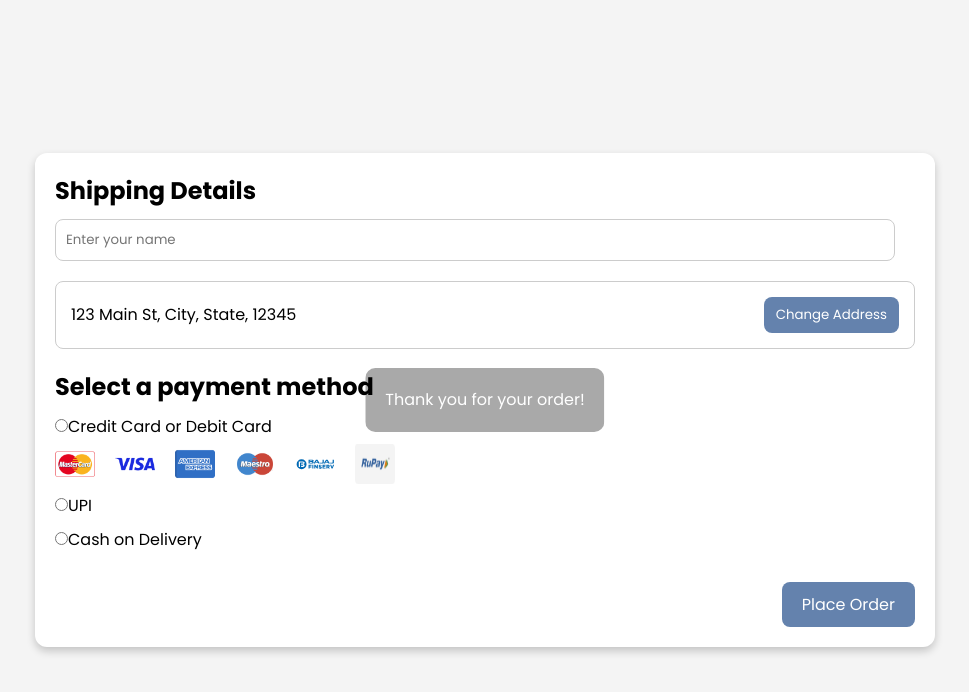
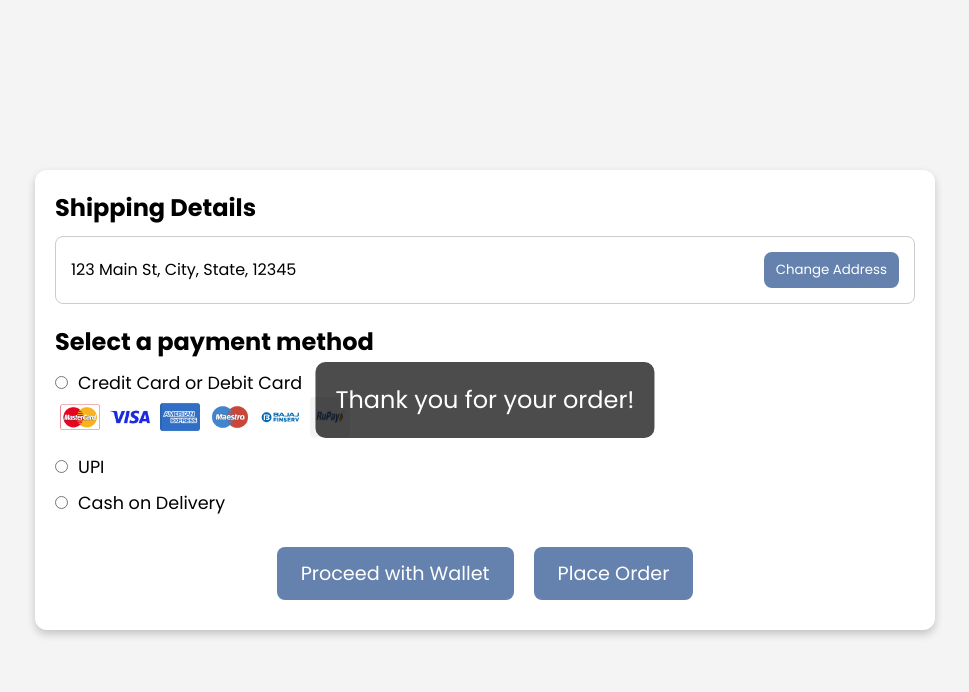
Before and after one commit to Vimal245/Project, a React (Create React App) app: page /payment in a window 1280 px wide. Both pictures are taken after a click on the button "Place Order". Shown: the top 692 px of the page, without its empty margins (155-1124 px from the left). Built offline with nearby package versions, Linux system fonts and the light colour scheme.

Commit message:
thank msg

```diff
--- a/src/component/Payment/Payment.css
+++ b/src/component/Payment/Payment.css
@@ -1,11 +1,12 @@
 .payment-bg {
   position: relative;
   background-color: #f4f4f4;
-  height: 100vh; /* Full height of the viewport */
-  width: 100vw; /* Full width of the viewport */
+  height: 100vh;
+  width: 100vw;
   display: flex;
   align-items: center;
   justify-content: center;
+  transition: opacity 0.5s ease-in-out; /* Smooth transition */
 }
 
 .payment-container {
@@ -63,68 +64,46 @@
   border-radius: 8px;
   padding: 8px 12px;
   cursor: pointer;
+  transition: background-color 0.3s;
 }
 
 .address-box button:hover {
-  background-color: #9a52ff;
+  background-color: #4a637f;
 }
 
-.payment-options {
-  display: flex;
-  flex-direction: column;
+.payment-method-container label {
+  display: block;
+  margin-bottom: 10px;
+  font-size: 1.1em;
 }
 
-.payment-options label {
-  margin-bottom: 10px;
+.payment-method-container input[type="radio"] {
+  margin-right: 10px;
 }
 
-.card-icons {
-  margin-top: 5px;
-  font-size: 1.2em;
-  display: flex;
-  gap: 10px;
-}
-
-.custom-icon {
+.card-icons img {
+  margin: 0 5px;
   width: 40px;
-  height: 40px;
-}
-
-.payment-details {
-  margin-top: 20px;
-}
-
-.payment-details h3 {
-  margin-bottom: 10px;
-}
-
-.payment-details textarea {
-  width: 100%;
-  height: 80px;
-  padding: 10px;
-  border-radius: 8px;
-  border: 1px solid #ccc;
-  box-sizing: border-box;
-  resize: none;
 }
 
 .place-order-container {
-  display: flex;
-  justify-content: flex-end;
+  text-align: center;
 }
 
-.place-order-button {
+.place-order-button, .wallet-button {
   background-color: #6482ad;
   color: white;
   border: none;
   border-radius: 8px;
-  padding: 10px 20px;
+  padding: 12px 24px;
   cursor: pointer;
-  font-size: 1em;
+  font-size: 1.2em;
+  transition: background-color 0.3s;
+  margin: 10px;
 }
 
-.place-order-button:hover {
-  background-color: #9a52ff;
+.place-order-button:hover, .wallet-button:hover {
+  background-color: #4a637f;
 }
 
 .thank-you-message {
@@ -132,26 +111,15 @@
   top: 50%;
   left: 50%;
   transform: translate(-50%, -50%);
-  background-color: rgba(0, 0, 0, 0.8);
+  padding: 20px;
+  background-color: rgba(0, 0, 0, 0.7);
   color: white;
-  padding: 20px;
   border-radius: 10px;
-  text-align: center;
-  animation: fadeInOut 3s;
-  z-index: 1000; /* Ensure it is above other elements */
+  font-size: 1.5em;
+  opacity: 0; /* Initially hidden */
+  transition: opacity 0.5s ease-in-out;
 }
 
-@keyframes fadeInOut {
-  0% {
-    opacity: 0;
-  }
-  10% {
-    opacity: 1;
-  }
-  90% {
-    opacity: 1;
-  }
-  100% {
-    opacity: 0;
-  }
+.thank-you-message.show {
+  opacity: 1; /* Show when the class is added */
 }
--- a/src/component/Payment/Payment.jsx
+++ b/src/component/Payment/Payment.jsx
@@ -1,24 +1,29 @@
-import React, { useState } from 'react';
+import React, { useState, useContext } from 'react';
+import { useNavigate } from 'react-router-dom';
 import './Payment.css';
 import Modal from './Modal';
+import WalletModal from '../Wallet/WalletModal';
 import mastercard from '../../Assets/card.png';
 import visa from '../../Assets/visa.png';
 import americanExpress from '../../Assets/american-express.png';
 import maestro from '../../Assets/payment.png';
 import bajaj from '../../Assets/bajaj-finserv.svg';
 import rupay from '../../Assets/bank.png';
+import CartContext from '../Cart/CartContext'; // Import CartContext
 
 const Payment = () => {
-  const [customerName, setCustomerName] = useState('');
   const [address, setAddress] = useState('123 Main St, City, State, 12345');
   const [paymentMethod, setPaymentMethod] = useState('');
-  const [paymentDetails, setPaymentDetails] = useState('');
   const [isModalOpen, setIsModalOpen] = useState(false);
+  const [isWalletModalOpen, setIsWalletModalOpen] = useState(false); // State for wallet modal
   const [isOrderPlaced, setIsOrderPlaced] = useState(false);
+  const [showThankYouMessage, setShowThankYouMessage] = useState(false);
 
-  const handleNameChange = (e) => {
-    setCustomerName(e.target.value);
-  };
+  const navigate = useNavigate();
+  const { cart } = useContext(CartContext); // Access cart context
+
+  const walletBalance = 5000;
+  const totalAmount = cart.reduce((total, item) => total + item.price * item.quantity, 0); // Calculate total amount
 
   const handleAddressChange = () => {
     const newAddress = prompt('Enter new address:');
@@ -47,11 +52,27 @@ const Payment = () => {
     alert('Payment details submitted!');
   };
 
+  const handleWalletRedirect = () => {
+    setIsWalletModalOpen(true); // Open wallet modal
+  };
+
+  const handleWalletModalClose = () => {
+    setIsWalletModalOpen(false); // Close wallet modal
+  };
+
+  const handleWalletConfirm = () => {
+    setIsWalletModalOpen(false); // Close wallet modal and proceed with wallet payment
+    // Add your wallet payment logic here
+    alert('Payment confirmed from wallet!');
+  };
+
   const handlePlaceOrder = () => {
     // Add order placing logic here
     setIsOrderPlaced(true);
+    setShowThankYouMessage(true);
     setTimeout(() => {
-      setIsOrderPlaced(false);
+      setShowThankYouMessage(false);
+      navigate('/home'); // Redirect to the home page
     }, 3000); // Show the message for 3 seconds
   };
 
@@ -60,14 +81,6 @@ const Payment = () => {
       <div className="payment-container">
         <div className="address-container">
           <h1>Shipping Details</h1>
-          <label>
-            <input
-              type="text"
-              value={customerName}
-              onChange={handleNameChange}
-              placeholder="Enter your name"
-            />
-          </label>
           <div className="address-box">
             <p>{address}</p>
             <button onClick={handleAddressChange}>Change Address</button>
@@ -114,6 +127,7 @@ const Payment = () => {
           </div>
         </div>
         <div className="place-order-container">
+          <button className="wallet-button" onClick={handleWalletRedirect}>Proceed with Wallet</button>
           <button className="place-order-button" onClick={handlePlaceOrder}>Place Order</button>
         </div>
       </div>
@@ -150,17 +164,25 @@ const Payment = () => {
           </div>
         )}
         {paymentMethod === 'UPI' && (
-          <div className="upi-details">
+          <div>
             <label>
-              UPI ID
+              Enter UPI ID
               <input type="text" placeholder="Enter UPI ID" />
             </label>
           </div>
         )}
       </Modal>
 
+      <WalletModal
+        isOpen={isWalletModalOpen}
+        onClose={handleWalletModalClose}
+        walletBalance={walletBalance}
+        totalAmount={totalAmount}
+        onConfirm={handleWalletConfirm}
+      />
+
       {isOrderPlaced && (
-        <div className="thank-you-message">
+        <div className={`thank-you-message ${showThankYouMessage ? 'show' : ''}`}>
           <p>Thank you for your order!</p>
         </div>
       )}
--- /dev/null
+++ b/src/component/Wallet/WalletModal.css
@@ -0,0 +1,54 @@
+/* src/components/WalletModal.css */
+.wallet-modal-overlay {
+    position: fixed;
+    top: 0;
+    left: 0;
+    right: 0;
+    bottom: 0;
+    background-color: rgba(0, 0, 0, 0.5);
+    display: flex;
+    align-items: center;
+    justify-content: center;
+    z-index: 1000;
+  }
+
+  .wallet-modal-content {
+    background-color: #ffffff;
+    padding: 20px;
+    border-radius: 12px;
+    text-align: center;
+    width: 300px;
+    box-shadow: 0 4px 8px rgba(0, 0, 0, 0.2);
+  }
+
+  .confirm-button {
+    background-color: #4CAF50;
+    color: white;
+    border: none;
+    border-radius: 8px;
+    padding: 10px 20px;
+    cursor: pointer;
+    font-size: 16px;
+    margin-top: 10px;
+    margin-right: 10px;
+  }
+
+  .confirm-button:hover {
+    background-color: #45a049;
+  }
+
+  .close-button {
+    background-color: #ff4d4d;
+    color: white;
+    border: none;
+    border-radius: 8px;
+    padding: 10px 20px;
+    cursor: pointer;
+    font-size: 16px;
+    margin-top: 10px;
+    margin-left: 10px;
+  }
+
+  .close-button:hover {
+    background-color: #ff3333;
+  }
--- /dev/null
+++ b/src/component/Wallet/WalletModal.jsx
@@ -0,0 +1,21 @@
+// src/components/WalletModal.jsx
+import React from 'react';
+import './WalletModal.css';
+
+const WalletModal = ({ isOpen, onClose, walletBalance, totalAmount, onConfirm }) => {
+  if (!isOpen) return null;
+
+  return (
+    <div className="wallet-modal-overlay">
+      <div className="wallet-modal-content">
+        <h2>Wallet Balance</h2>
+        <p>Available Balance: ₹{walletBalance.toFixed(2)}</p>
+        <p>Total Amount: ₹{totalAmount.toFixed(2)}</p>
+        <button className="confirm-button" onClick={onConfirm}>Confirm</button>
+        <button className="close-button" onClick={onClose}>Close</button>
+      </div>
+    </div>
+  );
+};
+
+export default WalletModal;
```
